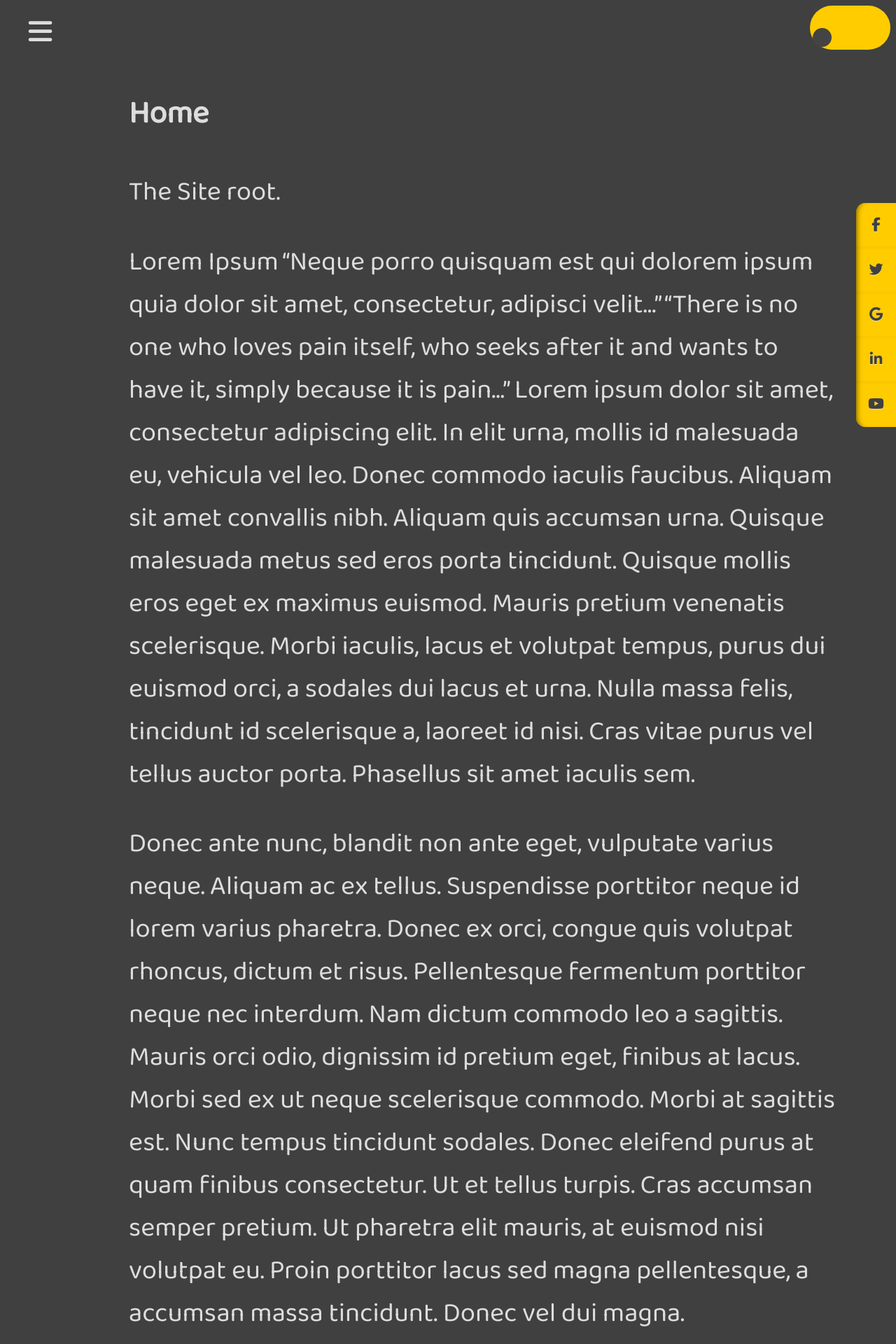
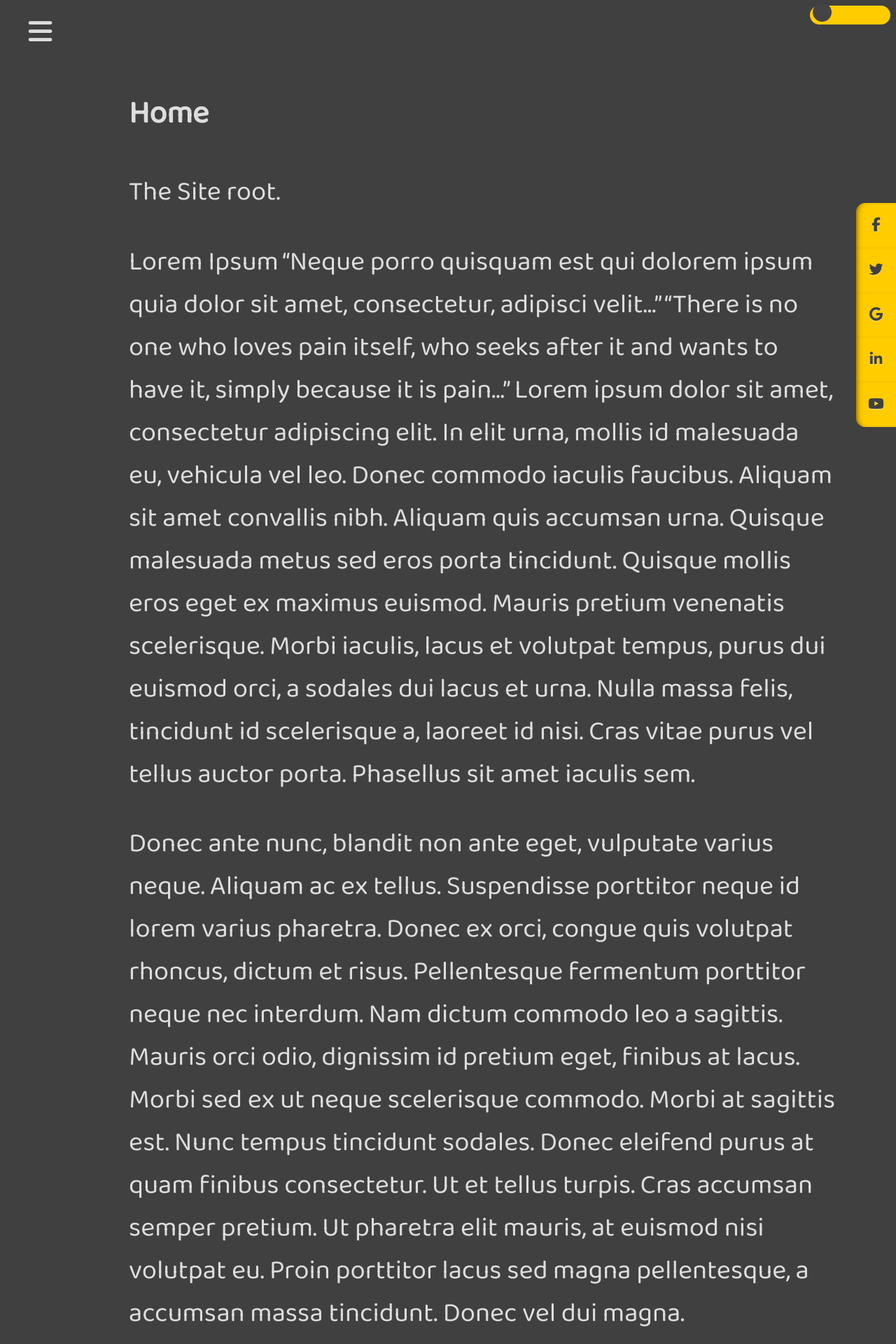
Before and after one commit to brettjrea/brettjrea.github.io-old, a Jekyll site: the page built from index.md, in a window 1280 px wide. Shown: the top 1920 px of the page at 70% size. Built offline with Jekyll 4.4.1, drawn with Linux system fonts in a browser that asks for light colours; nearby versions of some CDN libraries; comment, search, counter and statistics services are not loaded.

Commit message:
Update styles.scss

```diff
--- a/assets/css/styles.scss
+++ b/assets/css/styles.scss
@@ -58,7 +58,7 @@ html.transition *:after {
 /* The switch - the box around the slider */
 .switch {
   float: right;
-  padding: 3vh 3vw 3vh 3vw;
+  padding: 1vh 3vw 1vh 3vw;
   position: relative;
   display: inline-block;
   width: 3vw;
```
